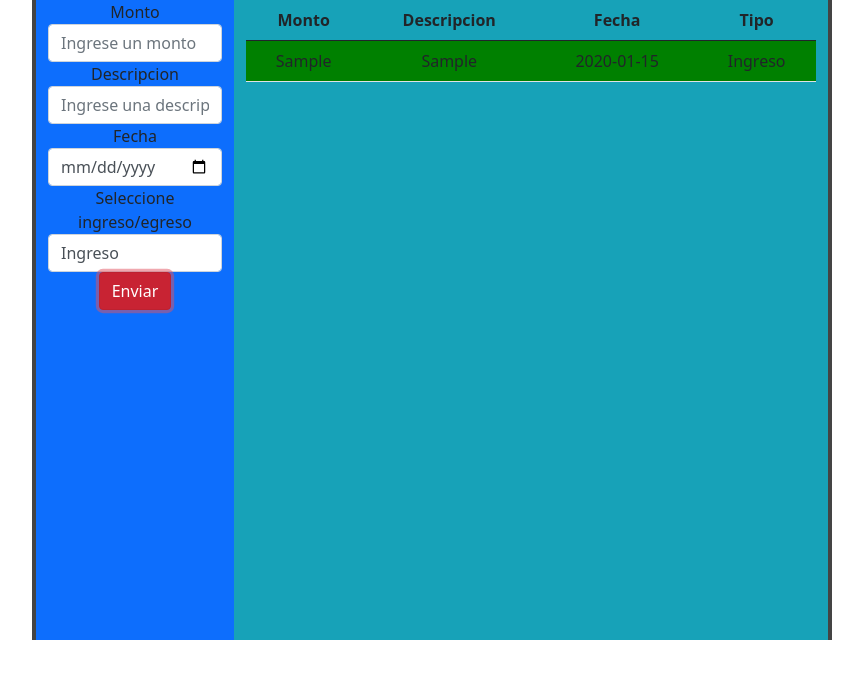
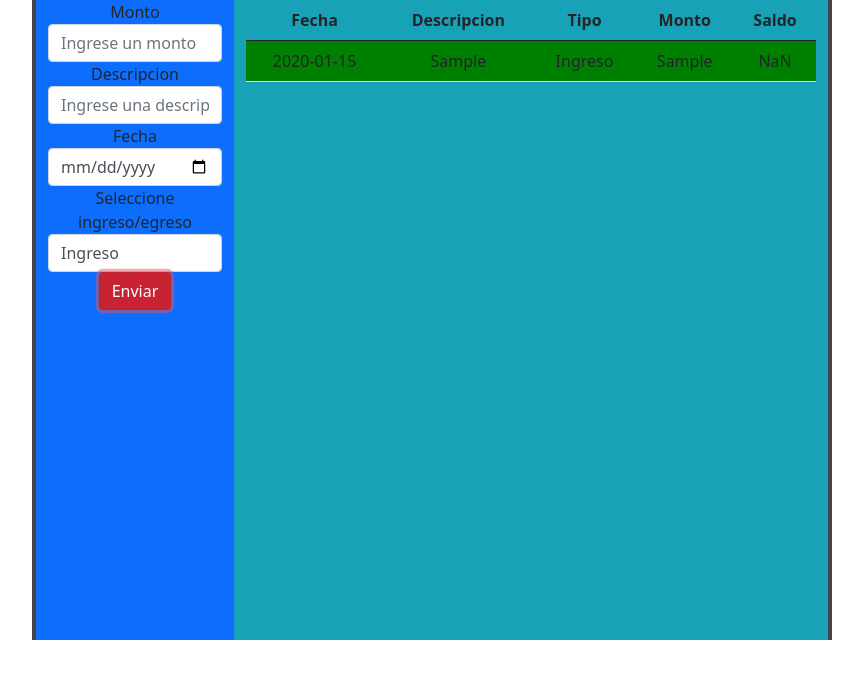
Before and after one commit to hernan-estalella/formulario-tp2-nucba, a plain HTML site: page index.html in a window 1280 px wide. Both pictures are taken after typing "Sample", "Sample", "2020-01-15" into the empty fields and a click on the button "Enviar". Shown: the whole page, without its empty margins (208-1071 px from the left). Drawn offline with nearby package versions, Linux system fonts and the light colour scheme.

Commit message:
ya casi terminamos

```diff
--- a/assets/index.js
+++ b/assets/index.js
@@ -43,16 +43,19 @@ const render = ()=> {
     })
     return; */
     cuerpoTabla.innerHTML="";
+    let saldo=0;
     movimientos.forEach((movimiento)=>{
         const {monto,fecha,descripcion,tipo} = movimiento;
 
+        saldo += parseInt( tipo=='Ingreso' ? monto:-monto);
 
 
         cuerpoTabla.innerHTML += `    <tr ${tipo=='Ingreso'?`class='ingreso'`:`class='egreso'`}>
+        <td>${fecha}</td>
+        <td>${descripcion}</td>
+        <td>${tipo}</td>
         <td>${monto}</td>
-        <td>${descripcion}</td>
-        <td>${fecha}</td>
-        <td>${tipo}</td>
+        <td>${saldo}</td>
       </tr>`
 
     })
--- a/index.html
+++ b/index.html
@@ -39,13 +39,15 @@
                 <table class="table">
                     <thead>
                       <tr>
+                        <th scope="col">Fecha</th>
+                        <th scope="col">Descripcion</th>
+                        <th scope="col">Tipo</th>
                         <th scope="col">Monto</th>
-                        <th scope="col">Descripcion</th>
-                        <th scope="col">Fecha</th>
-                        <th scope="col">Tipo</th>
+                        <th scope="col">Saldo</th>
                       </tr>
                     </thead>
-                    <tbody id='tabla-cuerpo'></tbody>
+                    <tbody id='tabla-cuerpo'>
+                    </tbody>
                     </table>
             </div>
         </div>
```
